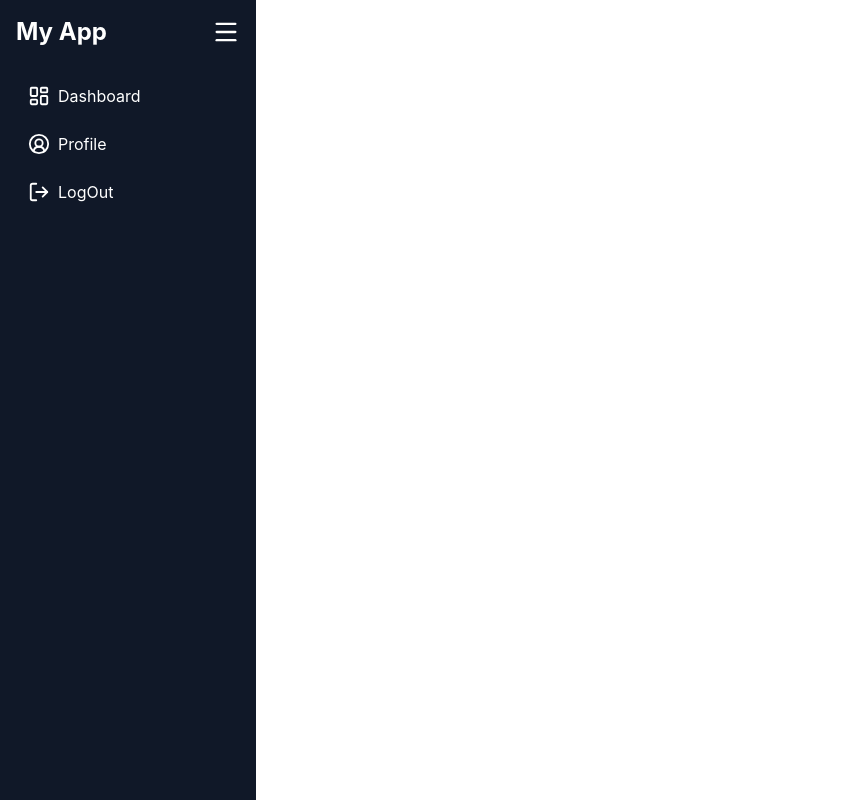
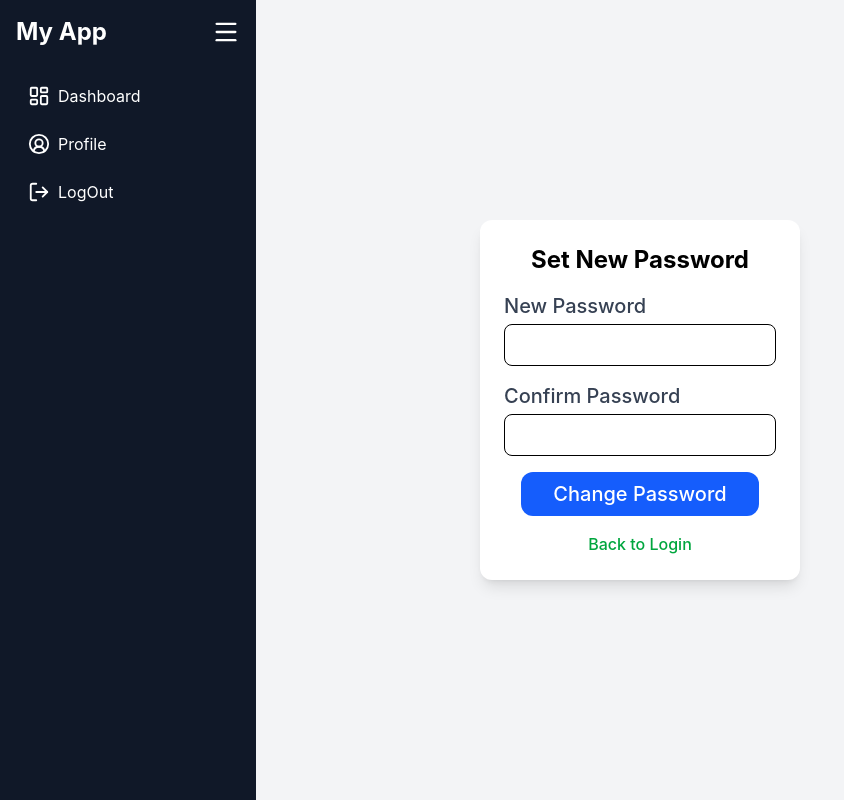
Before and after one commit to tmoh1999/admin_dashboard_frontend, a React (Vite) app: page /reset-password/1 in a window 1280 px wide. Shown: the whole page, without its empty margins (0-844 px from the left). Built offline with nearby package versions, Linux system fonts and the light colour scheme; no server answers.

Commit message:
pages: reset password page

```diff
--- a/src/App.jsx
+++ b/src/App.jsx
@@ -7,6 +7,7 @@ import LogOut from "./pages/LogOut";
 import Register from "./pages/Register";
 import Sidebar from "./components/SideBar";
 import UserProfile from "./pages/UserProfile";
+import ResetPassword from "./pages/ResetPassword";
 export default function App() {
   return (
     <div className="flex h-screen">
@@ -21,6 +22,7 @@ export default function App() {
             <Route path="/login" element={<Login />} />
             <Route path="/register" element={<Register />} />
             <Route path="/logout" element={<LogOut />} />
+            <Route path="/reset-password/:token" element={<ResetPassword />} />
           </Routes>
         </div>
       </div>
--- /dev/null
+++ b/src/pages/ResetPassword.jsx
@@ -0,0 +1,111 @@
+import { useState } from "react";
+import { Link, useNavigate, useParams } from "react-router-dom";
+import { confirmResetPassword } from "../api";
+
+export default function ResetPassword() {
+  const { token } = useParams();
+  const navigate = useNavigate();
+  const [formData, setFormData] = useState({
+    password: "",
+    confirmPassword: "",
+  });
+  const [error, setError] = useState("");
+  const [success, setSuccess] = useState("");
+  const [loading, setLoading] = useState(false);
+
+  const handleChange = (e) => {
+    const { name, value } = e.target;
+    setFormData((prev) => ({
+      ...prev,
+      [name]: value,
+    }));
+  };
+
+  const handleSubmit = async (e) => {
+    e.preventDefault();
+    setError("");
+    setSuccess("");
+
+    if (!token) {
+      setError("Reset token is missing.");
+      return;
+    }
+
+    if (formData.password.length < 6) {
+      setError("Password must be at least 6 characters long.");
+      return;
+    }
+
+    if (formData.password !== formData.confirmPassword) {
+      setError("Passwords do not match.");
+      return;
+    }
+
+    setLoading(true);
+
+    try {
+      await confirmResetPassword(token, formData.password);
+      setSuccess("Password updated successfully. You can now sign in.");
+      setFormData({ password: "", confirmPassword: "" });
+      setTimeout(() => navigate("/login"), 1500);
+    } catch (err) {
+      setError(err.message || "Failed to reset password");
+    } finally {
+      setLoading(false);
+    }
+  };
+
+  return (
+    <div className="flex justify-center items-center min-h-screen bg-gray-100">
+      <form onSubmit={handleSubmit} className="bg-white p-6 rounded-xl shadow-lg w-80 flex flex-col items-center gap-4">
+        <h1 className="text-2xl font-bold text-center">Set New Password</h1>
+        {error && <div className="bg-red-100 text-red-700 p-2 rounded w-full">{error}</div>}
+        {success && <div className="bg-green-100 text-green-700 p-2 rounded w-full">{success}</div>}
+
+        <div className="w-full">
+          <label htmlFor="password" className="block text-xl text-gray-700 font-medium mb-1">
+            New Password
+          </label>
+          <input
+            onChange={handleChange}
+            value={formData.password}
+            id="password"
+            name="password"
+            type="password"
+            className="border p-2 rounded-lg w-full"
+            required
+          />
+        </div>
+
+        <div className="w-full">
+          <label htmlFor="confirmPassword" className="block text-xl text-gray-700 font-medium mb-1">
+            Confirm Password
+          </label>
+          <input
+            onChange={handleChange}
+            value={formData.confirmPassword}
+            id="confirmPassword"
+            name="confirmPassword"
+            type="password"
+            className="border p-2 rounded-lg w-full"
+            required
+          />
+        </div>
+
+        <button
+          type="submit"
+          disabled={loading}
+          className="bg-blue-600 text-white py-2 px-8 font-medium text-xl rounded-xl hover:bg-blue-700 disabled:opacity-50"
+        >
+          {loading ? "Updating..." : "Change Password"}
+        </button>
+
+        <p>
+          <Link to="/login" className="text-green-600 font-medium hover:underline">
+            Back to Login
+          </Link>
+        </p>
+      </form>
+    </div>
+  );
+}
```
